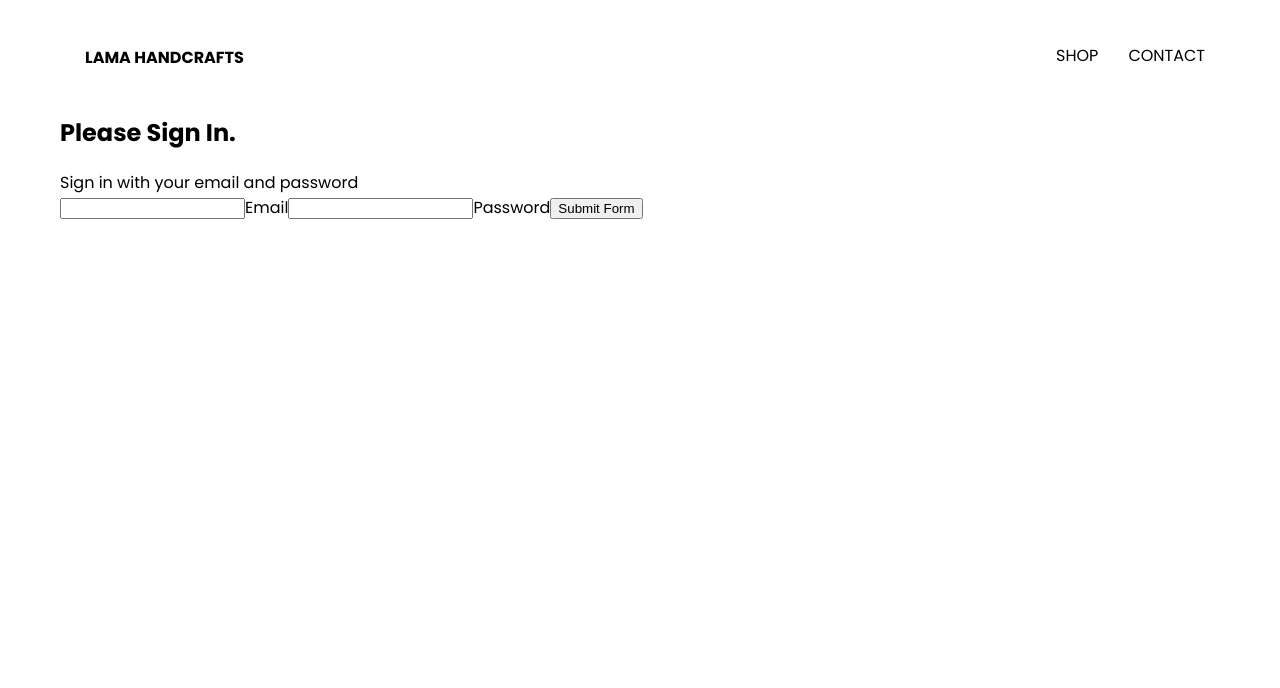
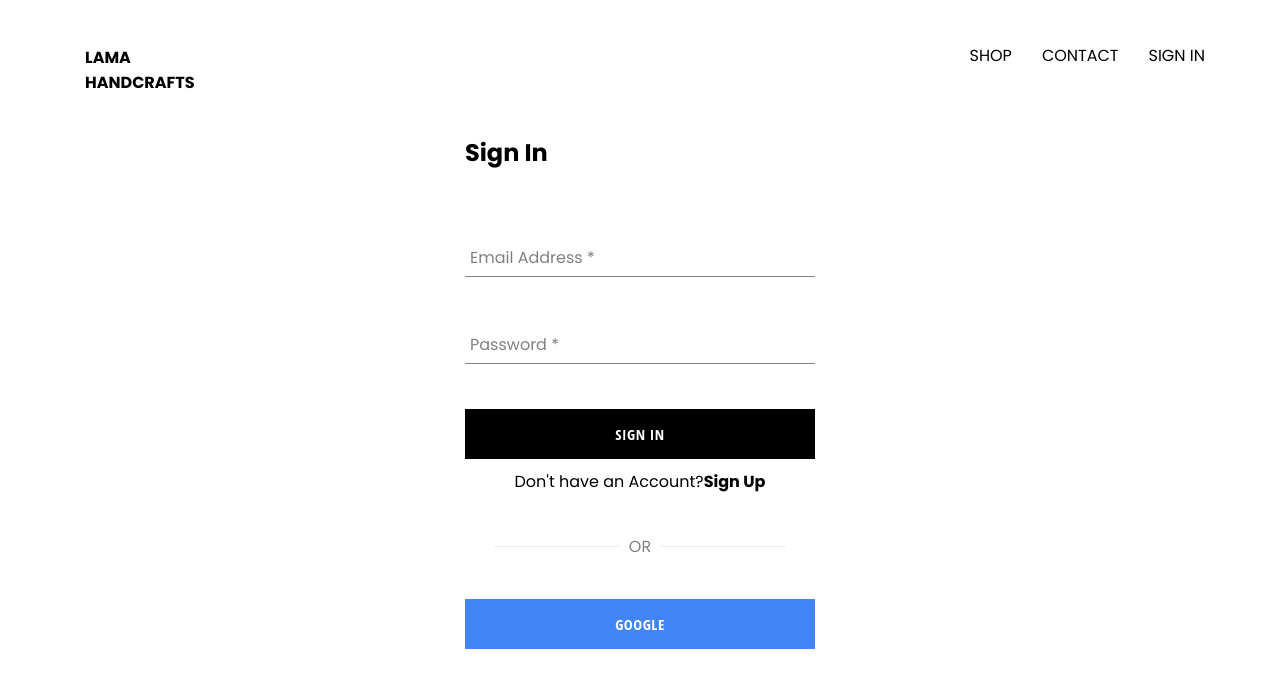
Before and after one commit to pembalama/lama-handcrafts, a React (Create React App) app: page /signin in a window 1280 px wide. Shown: the top 688 px of the page. Built offline with nearby package versions, Linux system fonts and the light colour scheme; no server answers.

Commit message:
added Sign in and firebase

```diff
--- a/package.json
+++ b/package.json
@@ -6,6 +6,7 @@
     "@testing-library/jest-dom": "^4.2.4",
     "@testing-library/react": "^9.5.0",
     "@testing-library/user-event": "^7.2.1",
+    "firebase": "^7.17.2",
     "node-sass": "^4.14.1",
     "react": "^16.13.1",
     "react-dom": "^16.13.1",
--- a/src/App.css
+++ b/src/App.css
@@ -7,3 +7,7 @@
 	text-decoration: none;
 	color: black;
 }
+
+* {
+	box-sizing: border-box;
+}
--- a/src/App.js
+++ b/src/App.js
@@ -7,11 +7,33 @@
 import ShopPage from './pages/shop/shop.component.jsx';
 import SignInAndSignUpPage from './pages/sign-in-and-sign-up/sign-in-and-sign-up.component.jsx';
 import Header from './components/header/header.component';
+import { auth } from './firebase/firebase.utils';
 
-function App() {
+class App extends React.Component {
+	constructor() {
+		super();
+		this.state = {
+			currentUser: null,
+		};
+	}
+
+	unsubscribeFromAuth = null;
+
+	componentDidMount() {
+		this.unsubscribeFromAuth = auth.onAuthStateChanged(user => {
+			this.setState({ currentUser: user });
+		});
+	}
+
+	//closing the user subscription
+	componentWillUnmount() {
+		this.unsubscribeFromAuth();
+	}
+
+	render() {
 		return (
 			<div>
-			<Header />
+				<Header currentUser={this.state.currentUser} />
 				<Switch>
 					<Route exact path="/" component={HomePage} />
 					<Route path="/shop" component={ShopPage} />
@@ -20,5 +42,6 @@
 			</div>
 		);
 	}
+}
 
 export default App;
--- /dev/null
+++ b/src/components/custom-button/custom-button.component.jsx
@@ -0,0 +1,14 @@
+import React from 'react';
+
+import './custom-button.styles.scss';
+
+const CustomButton = ({ children, isGoogleSignIn, ...otherProps }) => (
+	<button
+		className={`${isGoogleSignIn ? 'google-sign-in' : ''} custom-button`}
+		{...otherProps}
+	>
+		{children}
+	</button>
+);
+
+export default CustomButton;
--- /dev/null
+++ b/src/components/custom-button/custom-button.styles.scss
@@ -0,0 +1,33 @@
+.custom-button {
+	min-width: 165px;
+	width: 100%;
+	// width: 100%;
+	height: 50px;
+	letter-spacing: 0.5px;
+	line-height: 50px;
+	padding: 0 35px 0 35px;
+	font-size: 15px;
+	background-color: black;
+	color: white;
+	text-transform: uppercase;
+	font-family: 'Open Sans Condensed';
+	font-weight: bolder;
+	border: none;
+	cursor: pointer;
+
+	&:hover {
+		background-color: white;
+		color: black;
+		border: 1px solid black;
+	}
+
+	&.google-sign-in {
+		background-color: #4285f4;
+		color: white;
+
+		&:hover {
+			background-color: #357ae8;
+			border: none;
+		}
+	}
+}
--- /dev/null
+++ b/src/components/form-input/form-input.component.jsx
@@ -0,0 +1,22 @@
+import React from 'react';
+
+import './form-input.styles.scss';
+
+const FormInput = ({ handleChange, label, ...otherProps }) => {
+	return (
+		<div className="group">
+			<input className="form-input" onChange={handleChange} {...otherProps} />
+			{label ? (
+				<label
+					className={`${
+						otherProps.value.length ? 'shrink' : ''
+					} form-input-label`}
+				>
+					{label}
+				</label>
+			) : null}
+		</div>
+	);
+};
+
+export default FormInput;
--- /dev/null
+++ b/src/components/form-input/form-input.styles.scss
@@ -0,0 +1,54 @@
+$sub-color: grey;
+$main-color: black;
+
+@mixin shrinkLabel {
+	top: -14px;
+	font-size: 12px;
+	color: $main-color;
+}
+
+.group {
+	position: relative;
+	margin: 45px 0;
+
+	.form-input {
+		background: none;
+		background-color: white;
+		color: $sub-color;
+		font-size: 18px;
+		padding: 10px 10px 10px 5px;
+		display: block;
+		width: 100%;
+		border: none;
+		border-radius: 0;
+		border-bottom: 1px solid $sub-color;
+		margin: 25px 0;
+
+		&:focus {
+			outline: none;
+		}
+
+		&:focus ~ .form-input-label {
+			@include shrinkLabel();
+		}
+	}
+
+	input[type='password'] {
+		letter-spacing: 0.3em;
+	}
+
+	.form-input-label {
+		color: $sub-color;
+		font-size: 16px;
+		font-weight: normal;
+		position: absolute;
+		pointer-events: none;
+		left: 5px;
+		top: 10px;
+		transition: 300ms ease all;
+
+		&.shrink {
+			@include shrinkLabel();
+		}
+	}
+}
--- a/src/components/header/header.component.jsx
+++ b/src/components/header/header.component.jsx
@@ -4,7 +4,13 @@
 
 import { Link } from 'react-router-dom';
 
-const Header = () => {
+import { auth } from '../../firebase/firebase.utils';
+
+const signOut = () => {
+	return auth.signOut();
+};
+
+const Header = ({ currentUser }) => {
 	return (
 		<div className="header">
 			<Link className="logo-container" to="/">
@@ -17,6 +23,15 @@
 				<Link className="option" to="/contact">
 					CONTACT
 				</Link>
+				{currentUser ? (
+					<div className="option" onClick={signOut}>
+						SIGN OUT
+					</div>
+				) : (
+					<Link className="option" to="/signin">
+						SIGN IN
+					</Link>
+				)}
 			</div>
 		</div>
 	);
--- a/src/components/header/header.style.scss
+++ b/src/components/header/header.style.scss
@@ -24,6 +24,7 @@
 
 		.option {
 			padding: 10px 15px;
+			cursor: pointer;
 		}
 	}
 }
--- a/src/components/sign-in/sign-in.component.jsx
+++ b/src/components/sign-in/sign-in.component.jsx
@@ -1,8 +1,16 @@
 import React from 'react';
 
+import './sign-in.styles.scss';
+
+import FormInput from '../form-input/form-input.component';
+
+import CustomButton from '../custom-button/custom-button.component';
+
+import { signInWithGoogle } from '../../firebase/firebase.utils';
+
 class SignIn extends React.Component {
-	constructor() {
-		super();
+	constructor(props) {
+		super(props);
 		this.state = {
 			email: '',
 			password: '',
@@ -28,26 +36,40 @@
 	render() {
 		return (
 			<div className="sign-in">
-				<h2>Please Sign In.</h2>
-				<span>Sign in with your email and password</span>
-				<form action="" onSubmit={this.handleSubmit}>
-					<input
-						onChange={this.handleChange}
+				<h2>Sign In</h2>
+				{/* <span>Sign in with your email and password</span> */}
+				<form onSubmit={this.handleSubmit}>
+					<FormInput
+						handleChange={this.handleChange}
 						type="email"
 						name="email"
 						value={this.state.email}
+						label="Email Address *"
 						required
 					/>
-					<label htmlFor="">Email</label>
-					<input
-						onChange={this.handleChange}
+
+					<FormInput
+						handleChange={this.handleChange}
 						type="password"
 						name="password"
 						value={this.state.password}
+						label="Password *"
 						required
 					/>
-					<label htmlFor="">Password</label>
-					<input type="submit" value="Submit Form" />
+					<div className="buttons">
+						<CustomButton type="submit">Sign In</CustomButton>
+					</div>
+					<div className="account-signup">
+						Don't have an Account? <span>Sign Up</span>
+					</div>
+					<div>
+						<span className="linebreak">OR</span>
+					</div>
+					<div className="buttons">
+						<CustomButton onClick={signInWithGoogle} isGoogleSignIn>
+							Google
+						</CustomButton>
+					</div>
 				</form>
 			</div>
 		);
--- /dev/null
+++ b/src/components/sign-in/sign-in.styles.scss
@@ -0,0 +1,49 @@
+.sign-in {
+	width: 350px;
+	margin: 0 auto;
+	display: flex;
+	flex-direction: column;
+
+	.title {
+		margin: 10px 0;
+	}
+
+	.linebreak {
+		width: 318px;
+		color: grey;
+		display: flex;
+		justify-content: center;
+		align-items: center;
+		text-transform: uppercase;
+		margin: 40px auto;
+	}
+	.linebreak::before,
+	.linebreak::after {
+		content: '';
+		display: inline-block;
+		width: 40%;
+		height: 1px;
+		margin: 0 8px;
+		background-color: #eeeeee;
+	}
+
+	.buttons {
+		display: flex;
+		justify-content: space-between;
+		margin: 10px 0;
+		// align-items: center;
+		justify-content: center;
+	}
+
+	.account-signup {
+		display: flex;
+		// margin: 0 auto;
+		justify-content: center;
+		// align-items: center;
+
+		span {
+			font-weight: bold;
+			cursor: pointer;
+		}
+	}
+}
--- /dev/null
+++ b/src/firebase/firebase.utils.js
@@ -0,0 +1,25 @@
+import firebase from 'firebase/app';
+import 'firebase/firestore';
+import 'firebase/auth';
+
+const config = {
+	apiKey: 'AIzaSyCTyq0pyI5LwYRrp6D0LsKf8RvSPLXO6_A',
+	authDomain: 'lamastore-db.firebaseapp.com',
+	databaseURL: 'https://lamastore-db.firebaseio.com',
+	projectId: 'lamastore-db',
+	storageBucket: 'lamastore-db.appspot.com',
+	messagingSenderId: '876086281095',
+	appId: '1:876086281095:web:61077fa26328c7791e0922',
+	measurementId: 'G-FLEDCJEMF2',
+};
+
+firebase.initializeApp(config);
+
+export const auth = firebase.auth();
+export const firestore = firebase.firestore();
+
+const provider = new firebase.auth.GoogleAuthProvider();
+provider.setCustomParameters({ prompt: 'select_account' });
+export const signInWithGoogle = () => auth.signInWithPopup(provider);
+
+export default firebase;
```
Also changed, not shown: 1 other file (tests, documents, lock files or other folders). Lines whose indentation alone changed are shown as unchanged.
